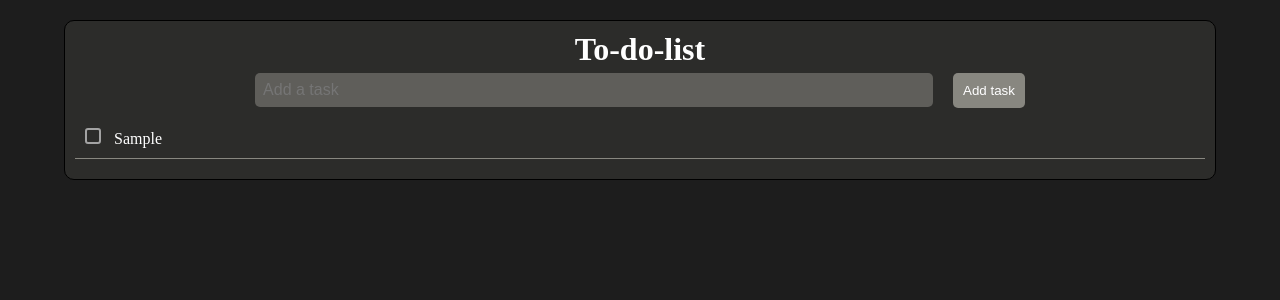
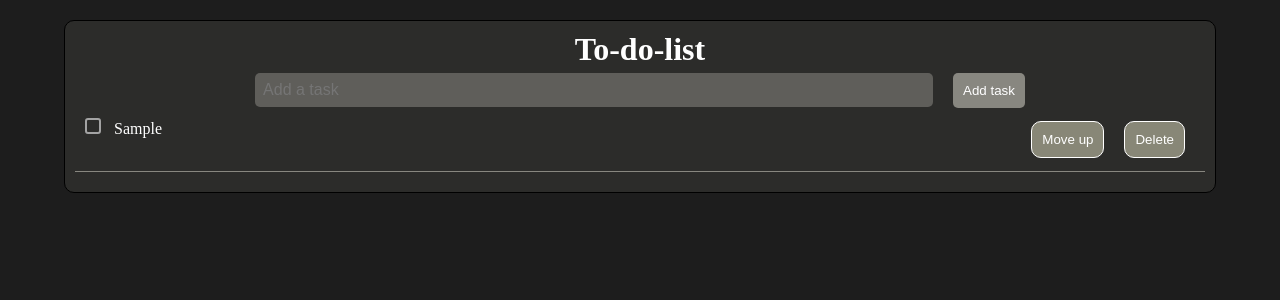
Before and after one commit to Reggy73/react-to-do-list, a React (Vite) app: page / in a window 1280 px wide. Both pictures are taken after typing "Sample" into the empty fields and a click on the button "Add task". Shown: the top 300 px of the page. Built offline with nearby package versions, Linux system fonts and the light colour scheme.

Commit message:
Added delete and mmove buttons

```diff
--- a/src/App.css
+++ b/src/App.css
@@ -60,8 +60,11 @@ h1 {
 
 .list p {
     padding: 10px;
-    margin-top: 10px;
+    /* margin-top: 10px; */
     border-bottom: 1px solid #888780;
+    display: flex;
+    align-self:center;
+    justify-content: space-between;
 }
 
 .list input[type='checkbox'] {
@@ -81,3 +84,19 @@ h1 {
 .list input[type='checkbox']:checked + span {
     text-decoration: line-through;
 }
+
+.list button {
+    padding: 10px;
+    color: white;
+    border: 1px solid white;
+    border-radius: 10px;
+    background-color: #888777;
+    margin: 3px 10px;
+    cursor: pointer;
+    transition: 1s ease;
+}
+
+.list button:hover {
+    transform: scale(1.1);
+    box-shadow: 0 0 10px 1px black;
+}
--- a/src/toDoList.jsx
+++ b/src/toDoList.jsx
@@ -15,7 +15,11 @@ function ToDoList(){
         }
     }
 
-    const taskList = task.map(t => <p><label><input type='checkbox'/><span>{t}</span></label></p>)
+    // function moveTask() {
+
+    // }
+
+    const taskList = task.map((t, index) => <p key={index}><label><input type='checkbox'/><span>{t}</span></label><span><button>Move up</button><button>Delete</button></span></p>)
 
 
     return (
```
